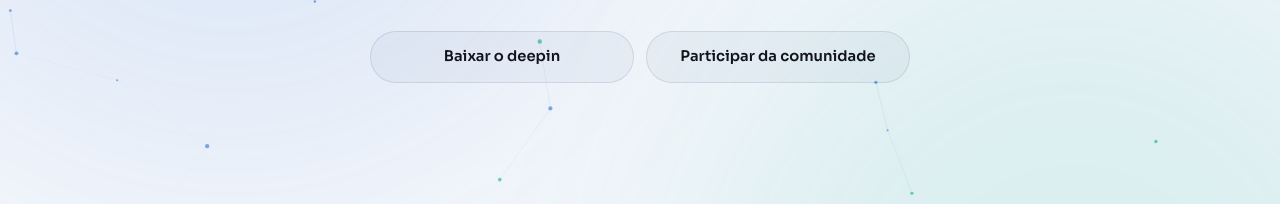
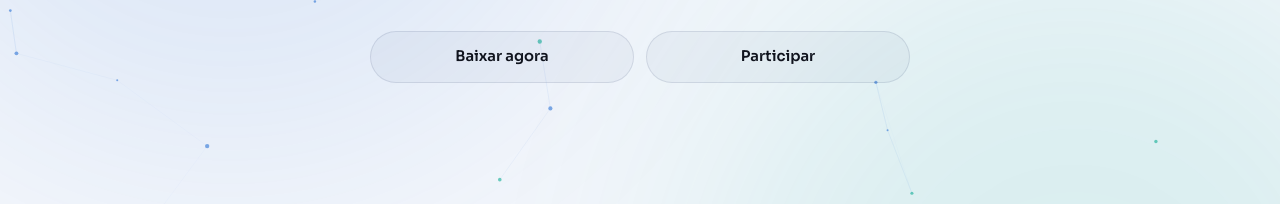
Before and after one commit to deepinbrasil/deepinbrasil.github.io, a plain HTML site: page index.html in a window 1280 px wide. Shown: the part 376-580 px from the top of the page. Drawn offline with Linux system fonts and the light colour scheme.

Commit message:
Add files via upload

```diff
--- a/index.html
+++ b/index.html
@@ -57,8 +57,8 @@
     <h1>deepin, do nosso jeito.</h1>
     <p class="lede">O deepin é um sistema operacional gratuito desenvolvido pela UnionTech, que combina design elegante, tecnologia moderna e uma experiência de uso simples e intuitiva. Aqui você encontra a comunidade brasileira que traduz, testa, apoia e contribui para o desenvolvimento do deepin.</p>
     <div class="hero-actions">
-      <a href="download.html" class="btn btn-ghost">Baixar o deepin</a>
-      <a href="#fale-com-a-gente" class="btn btn-ghost">Participar da comunidade</a>
+      <a href="download.html" class="btn btn-ghost">Baixar agora</a>
+      <a href="#fale-com-a-gente" class="btn btn-ghost">Participar</a>
     </div>
   </section>
 
@@ -120,7 +120,7 @@
   <section class="section container" id="fale-com-a-gente">
     <div class="section-head">
       <div class="eyebrow">Participe</div>
-      <h2>Faça parte da comunidade</h2>
+      <h2>Participe da comunidade</h2>
       <p>Entre nos nossos canais, acompanhe as novidades e ajude a fortalecer o deepin no Brasil.</p>
     </div>
     <div class="social-grid">
```
